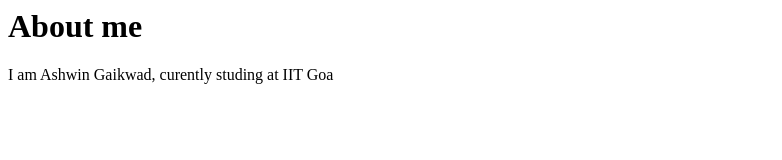
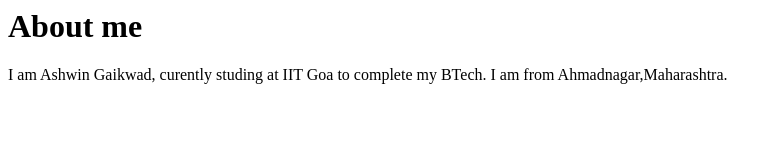
Before and after one commit to AshwinG-23/AshwinG-23, a plain HTML site: page index.html in a window 1280 px wide. Shown: the whole page, without its empty margins (0-782 px from the left). Drawn offline with Linux system fonts and the light colour scheme.

Commit message:
Update index.html

```diff
--- a/index.html
+++ b/index.html
@@ -4,7 +4,8 @@
   <title>Introduction page</title>
 </head>
 <body>
+  <bgcolor = "blue">
   <h1>About me</h1>
-  I am Ashwin Gaikwad, curently studing at IIT Goa
+  I am Ashwin Gaikwad, curently studing at IIT Goa to complete my BTech. I am from Ahmadnagar,Maharashtra.
 </body>
 </html>
```
